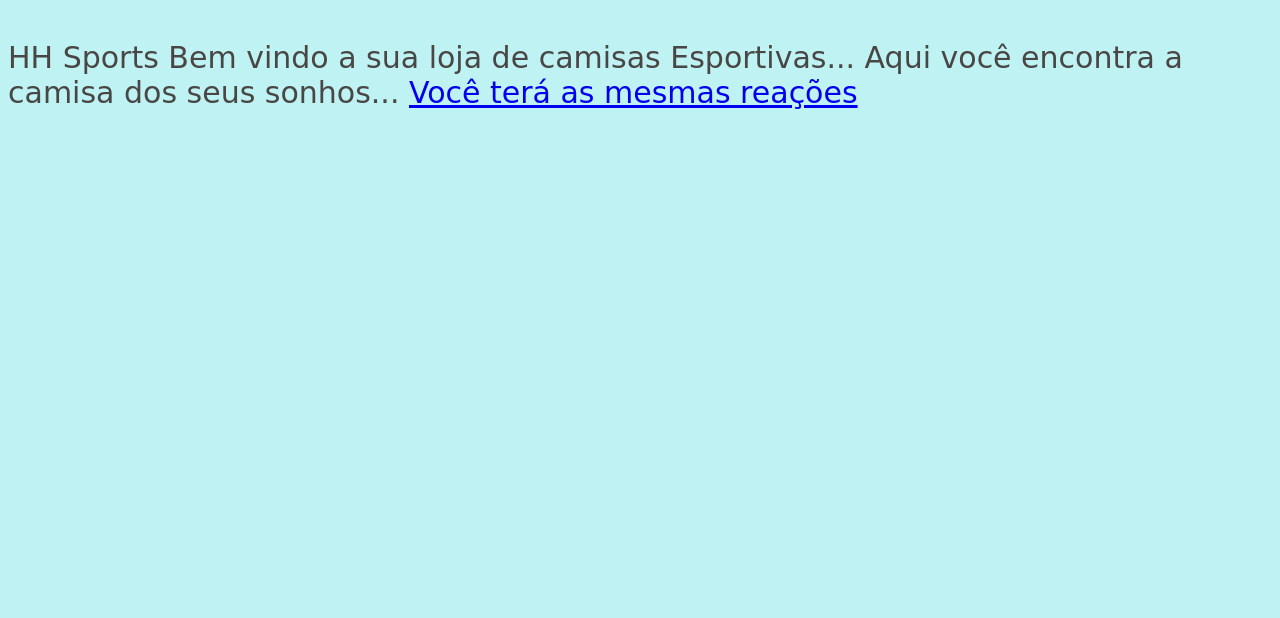
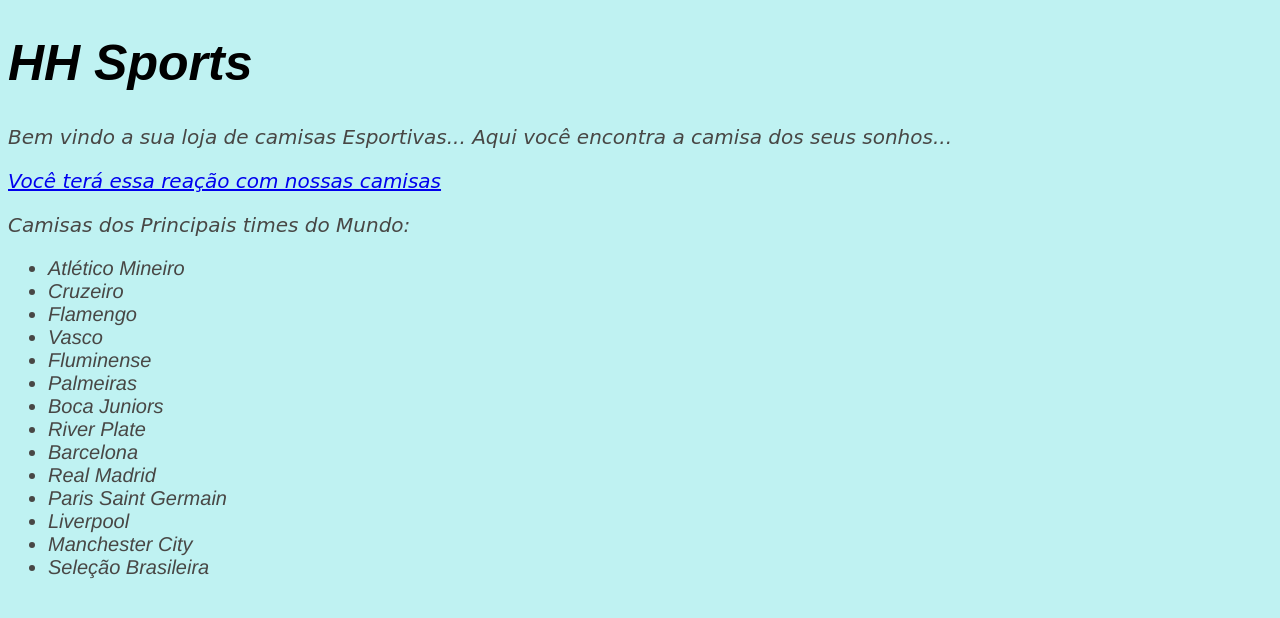
Before and after one commit to Helberthadm/Projeto-Loja-Camisas-Esportivas, a plain HTML site: page Site-exemplo/index.html in a window 1280 px wide. Drawn offline with Linux system fonts and the light colour scheme.

Commit message:
Ajustes da Página

```diff
--- a/Site-exemplo/index.html
+++ b/Site-exemplo/index.html
@@ -8,13 +8,33 @@
     <link rel="stylesheet" href="style.css">
 </head>
 <body>
-    <h1 id="tit_1"></h1>
+    <h1 id="tit_1" class="HH Sports">
         HH Sports
     </h1>
-    Bem vindo a sua loja de camisas Esportivas... Aqui você encontra a camisa dos seus sonhos...
-<a href="https://www.youtube.com/watch?v=x8HtwIem9bM" target="">Você terá as mesmas reações</a>
-<p></p>
+    <p>
+        Bem vindo a sua loja de camisas Esportivas... Aqui você encontra a camisa dos seus sonhos...
+    </p>
 
+<a href="https://www.youtube.com/watch?v=x8HtwIem9bM" target="">Você terá essa reação com nossas camisas</a>
 
+<p> Camisas dos Principais times do Mundo:
+    <ul>
+        <li>Atlético Mineiro</li>
+        <li>Cruzeiro</li>
+        <li>Flamengo</li>
+        <li>Vasco</li>
+        <li>Fluminense</li>
+        <li>Palmeiras</li>
+        <li>Boca Juniors</li>
+        <li>River Plate</li>
+        <li>Barcelona</li>
+        <li>Real Madrid</li>
+        <li>Paris Saint Germain</li>
+        <li>Liverpool</li>
+        <li>Manchester City</li>
+        <li>Seleção Brasileira</li>
+
+    </ul>
+</p>
 </body>
 </html>
--- a/Site-exemplo/style.css
+++ b/Site-exemplo/style.css
@@ -1,12 +1,16 @@
 h1{
     color: black;
     font-family: Arial, Helvetica, sans-serif;
-    font-size: 60;
-}
+    font-size: 50px;
+   }
 
 body{
     background-color: rgb(191, 242, 242);
     color: rgb(72, 71, 69);
     font-family: cursive;
-    font-size: 30px;
+    font-size: 20px;
+    font-style: italic;
 }
+ul{
+    font-family: 'Franklin Gothic Medium', 'Arial Narrow', Arial, sans-serif;
+}
```
